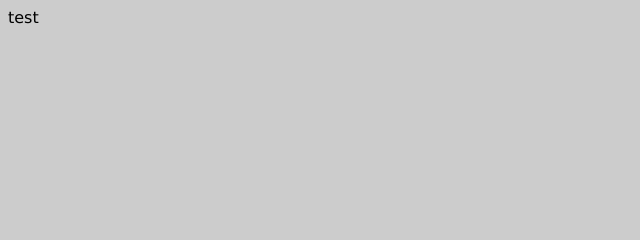
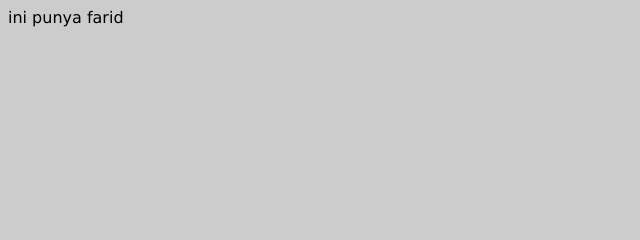
Before and after one commit to anonimak/button-float-chat, a plain HTML site: page index.html in a window 1280 px wide. Shown: the top 240 px of the page, 0-640 px from the left. Drawn offline with nearby package versions, Linux system fonts and the light colour scheme.

Commit message:
punya farid

```diff
--- a/index.html
+++ b/index.html
@@ -11,7 +11,7 @@
     <link rel="stylesheet" href="mychat.css">
     <script src="https://code.jquery.com/jquery-1.10.2.min.js"></script>
 </head>
-test
+ini punya farid
 
 <body>
 
```
